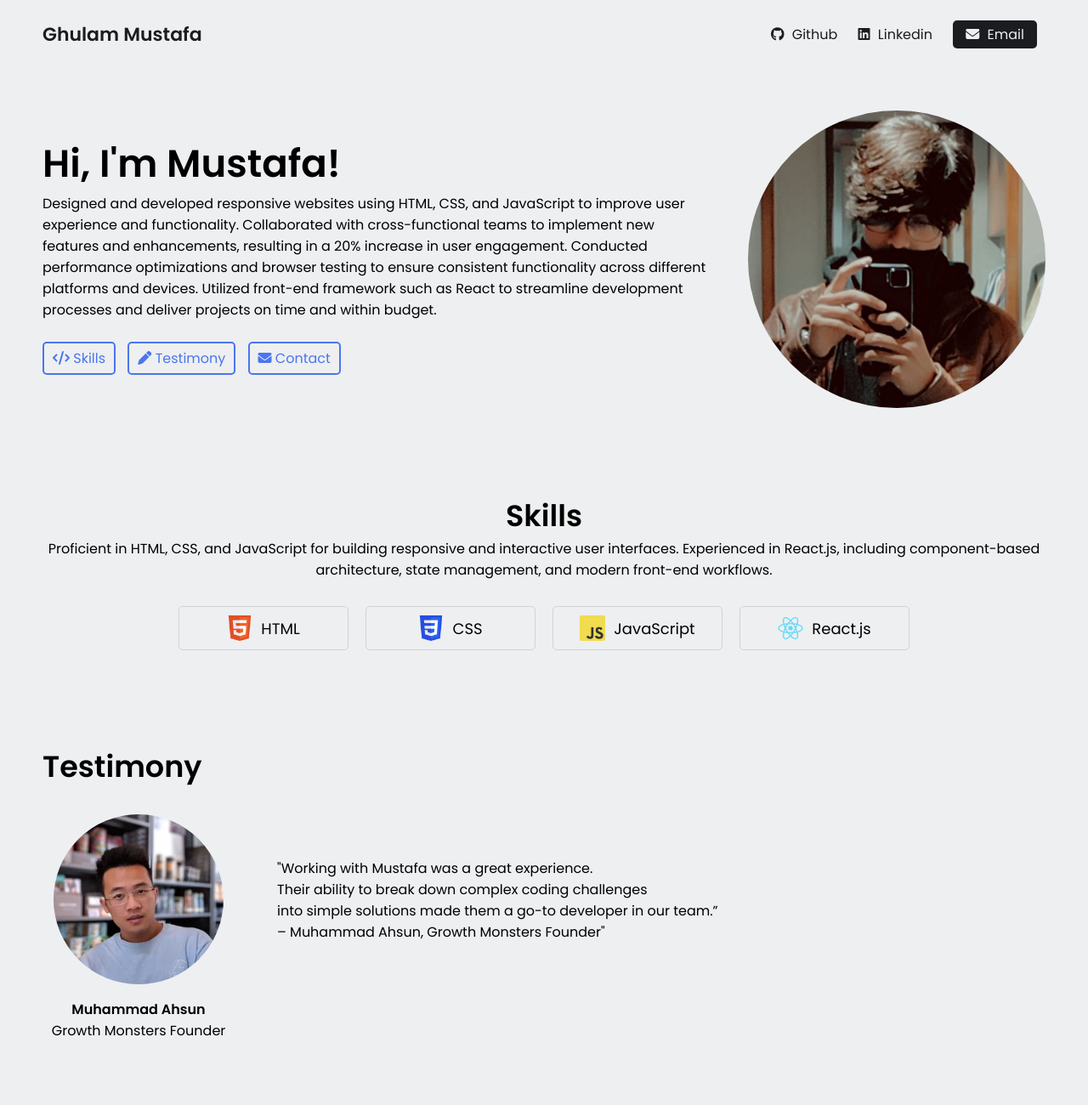
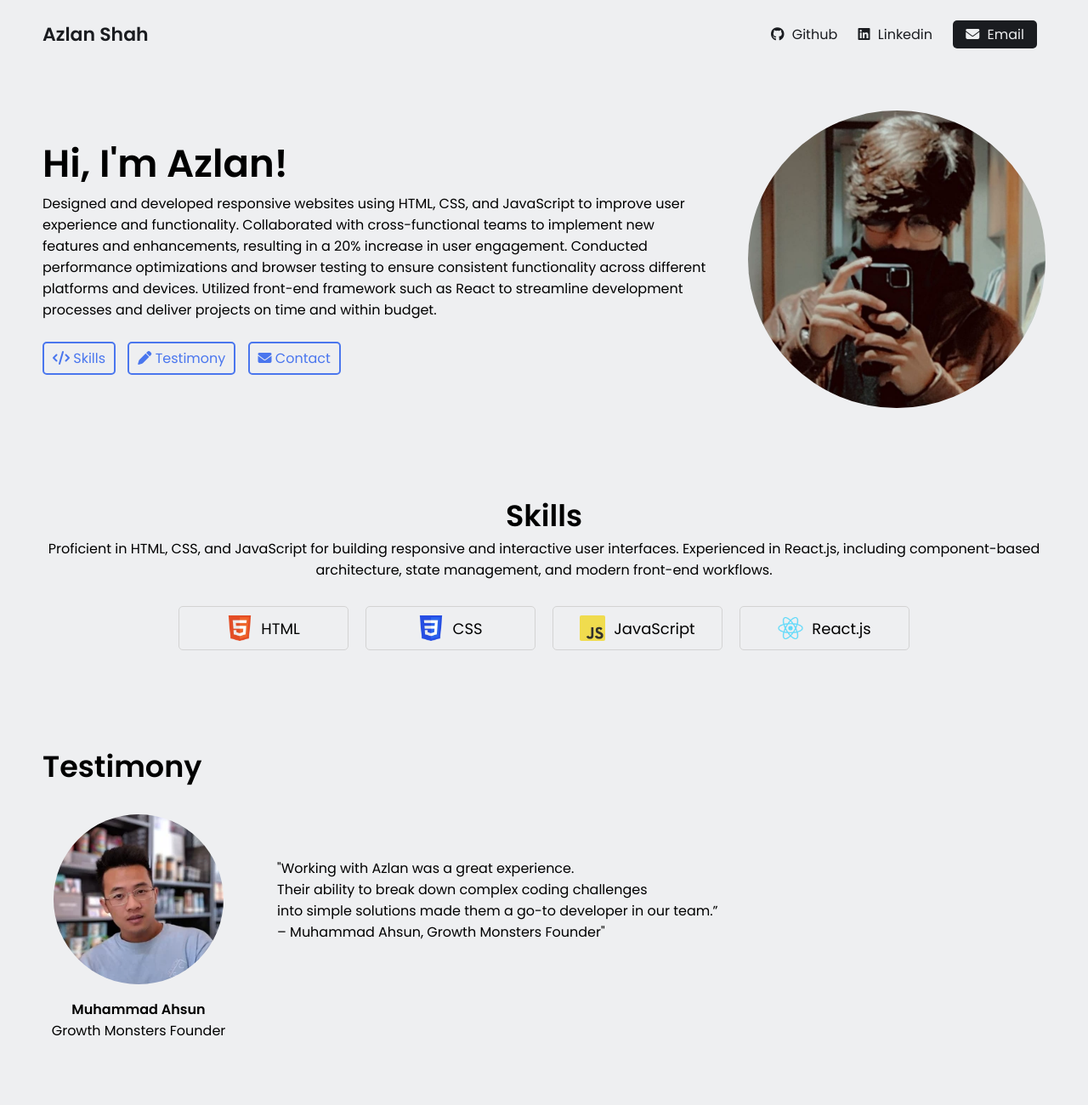
Before and after one commit to mustafa6978/portfolio-mustafa, a plain HTML site: page index.html in a window 1280 px wide. Shown: the top 1300 px of the page at 85% size. Drawn offline with Linux system fonts and the light colour scheme.

Commit message:
Update index.html

```diff
--- a/index.html
+++ b/index.html
@@ -28,7 +28,7 @@
     <!-- NAVBAR -->
     <nav>
       <div class="left">
-        <a href="/">Ghulam Mustafa</a>
+        <a href="/">Azlan Shah</a>
       </div>
 
       <div class="right">
@@ -61,7 +61,7 @@
       <!-- SECTION 1: Hero -->
       <section class="hero-section">
         <div class="text">
-          <h2>Hi, I'm Mustafa!</h2>
+          <h2>Hi, I'm Azlan!</h2>
           <p>
             Designed and developed responsive websites using HTML, CSS, and
             JavaScript to improve user experience and functionality.
@@ -141,7 +141,7 @@
           </div>
 
           <div class="text">
-            "Working with Mustafa was a great experience.<br />
+            "Working with Azlan was a great experience.<br />
             Their ability to break down complex coding challenges <br />
             into simple solutions made them a go-to developer in our team.”
             <br />
```
